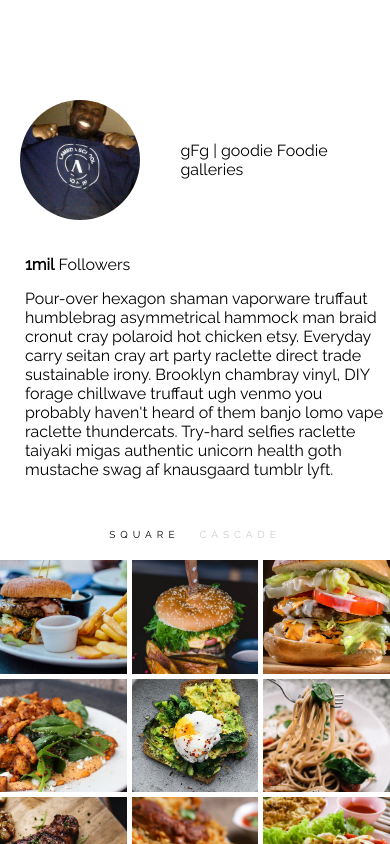
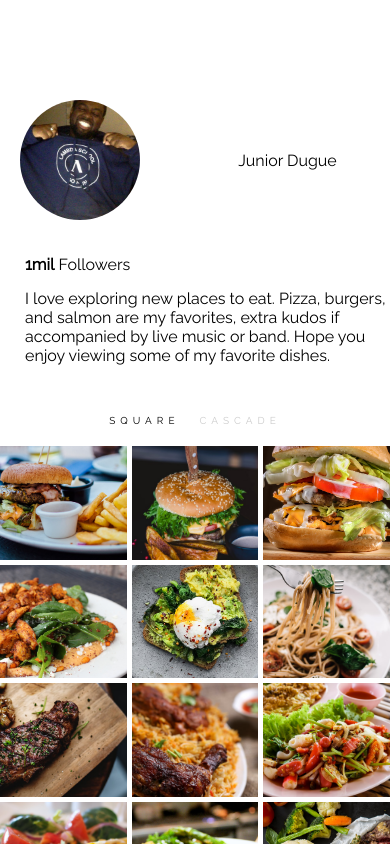
Before and after one commit to JuniorDugue/goodieFoodiegalleries, a React (Create React App) app: page /gallery in a window 390 px wide. Shown: the top 844 px of the page. Built offline with nearby package versions, Linux system fonts and the light colour scheme.

Commit message:
refactor: removed the imageview function since it just displayed the image and image title and replaced it with a modal when a user clikcs on images, added additional mobile responsivess to usergrid component

```diff
--- a/src/App.js
+++ b/src/App.js
@@ -3,7 +3,6 @@ import { BrowserRouter as Router, Switch, Route, Link } from "react-router-dom";
 import styled, { css, ThemeProvider } from "styled-components";
 import { GlobalStyle, lightTheme, darkTheme } from "./components/globalStyle";
 import { Modal } from "./components/Modal/Modal";
-import { Posts } from "./components/Posts";
 import { Gallery } from "./components/Gallery/Gallery";
 
 class ModalSwitch extends Component {
@@ -29,7 +28,7 @@ class ModalSwitch extends Component {
         <Switch location={isModal ? this.previousLocation : location}>
           <Route exact path="/" component={Home} />
           <Route path="/gallery" component={Gallery} />
-          <Route path="/img/:id" component={ImageView} />
+          <Route path="/img/:id" component={Modal} />
         </Switch>
         {isModal ? <Route path="/img/:id" component={Modal} /> : null}
       </div>
@@ -83,19 +82,6 @@ function Home(props) {
   );
 }
 
-function ImageView({ match }) {
-  let image = Posts[parseInt(match.params.id, 10) - 1];
-
-  if (!image) return <div>Image not found</div>;
-
-  return (
-    <div>
-      <h1>{image.title}</h1>
-      <Image index={image.id} />
-    </div>
-  );
-}
-
 function ModalGallery() {
   return (
     <Router>
--- a/src/components/Profile/UserGrid.js
+++ b/src/components/Profile/UserGrid.js
@@ -13,11 +13,12 @@ const UserGridStyled = styled.div`
     "photo label"
     "photo description";
 
-    @media (max-width: 900px){
-      grid-template-areas: "photo name"
+  @media (max-width: 900px) {
+    grid-template-areas:
+      "photo name"
       "label . "
-      "description. "
-    }
+      "description. ";
+  }
 `;
 
 export const MiniUserGrid = styled.div`
@@ -25,7 +26,7 @@ export const MiniUserGrid = styled.div`
   justify-content: left;
   grid-template-columns: auto auto;
   gap: 10px;
-`
+`;
 
 const Photo = styled.div`
   grid-area: photo;
@@ -41,7 +42,7 @@ const Label = styled.div`
   grid-area: label;
   font-size: 1.6em;
 
-  @media (max-width: 990px){
+  @media (max-width: 990px) {
     padding-left: 25px;
   }
 `;
@@ -51,7 +52,7 @@ const Description = styled.div`
   max-width: 400px;
   font-size: 1.6em;
 
-  @media (max-width: 990px){
+  @media (max-width: 990px) {
     grid-column: 1 / 3;
     padding-left: 25px;
   }
@@ -63,11 +64,11 @@ export default function () {
       <Photo>
         <ProfileImage />
       </Photo>
-      <Name>gFg | goodie Foodie galleries</Name>
+      <Name>Junior Dugue</Name>
       <Label>
         <strong>1mil</strong> Followers
       </Label>
-      <Description>Pour-over hexagon shaman vaporware truffaut humblebrag asymmetrical hammock man braid cronut cray polaroid hot chicken etsy. Everyday carry seitan cray art party raclette direct trade sustainable irony. Brooklyn chambray vinyl, DIY forage chillwave truffaut ugh venmo you probably haven't heard of them banjo lomo vape raclette thundercats. Try-hard selfies raclette taiyaki migas authentic unicorn health goth mustache swag af knausgaard tumblr lyft.</Description>
+      <Description>I love exploring new places to eat. Pizza, burgers, and salmon are my favorites, extra kudos if accompanied by live music or band. Hope you enjoy viewing some of my favorite dishes.</Description>
     </UserGridStyled>
   );
 }
```
